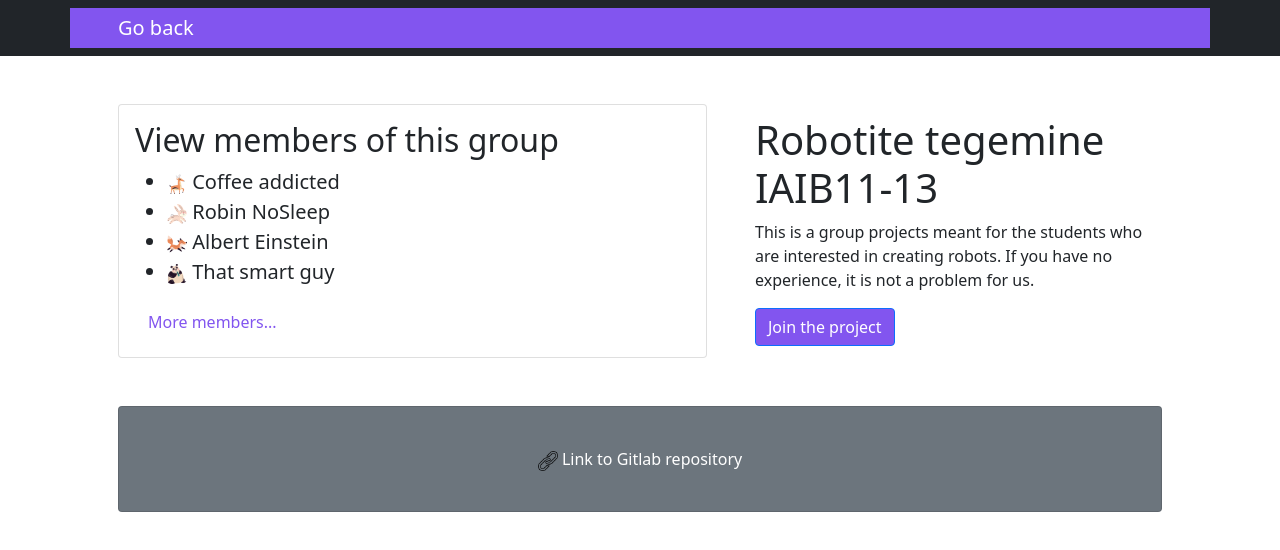
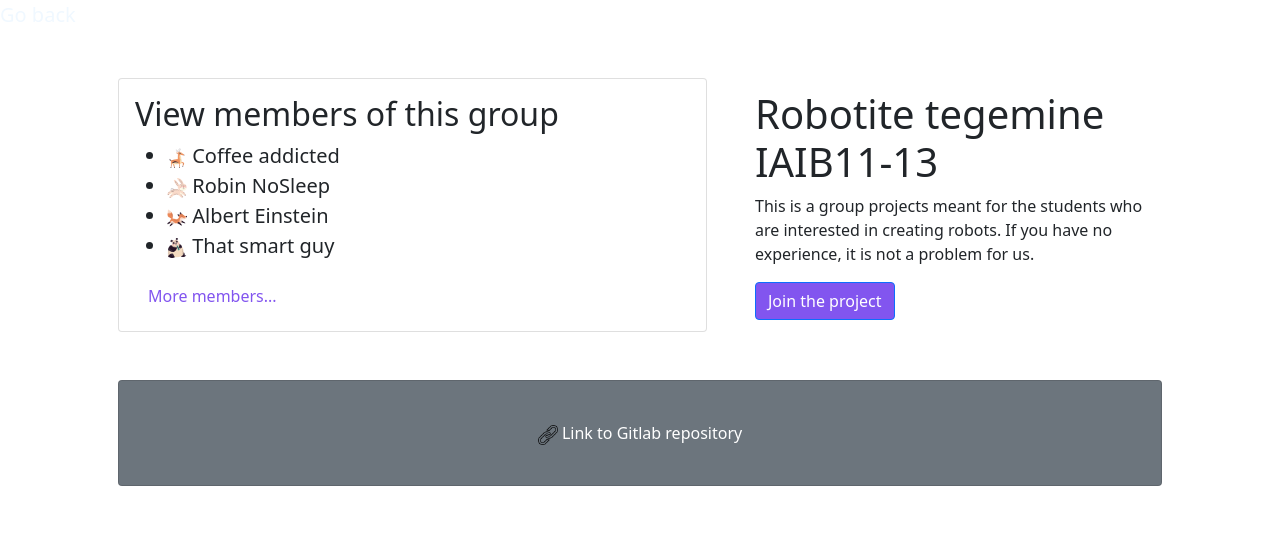
Before and after one commit to cailleach666/project-info, a plain HTML site: page index.html in a window 1280 px wide. Drawn offline with nearby package versions, Linux system fonts and the light colour scheme.

Commit message:
Update index.html

```diff
--- a/index.html
+++ b/index.html
@@ -14,10 +14,9 @@
     </head>
     <body>
         <!-- Responsive navbar-->
-        <nav class="navbar navbar-expand-lg navbar-dark bg-dark">
-            <div class="container px-5"style="background: #8255ef;">
-                <a class="navbar-brand navbar-purple"  href="https://cailleach666.github.io/projects-web/">Go back</a>
-                <button class="navbar-toggler" type="button" data-bs-toggle="collapse" data-bs-target="#navbarSupportedContent" aria-controls="navbarSupportedContent" aria-expanded="false" aria-label="Toggle navigation"><span class="navbar-toggler-icon"></span></button>
+        <nav>
+            <div class="nav-left">
+                <a href="https://cailleach666.github.io/aid_it/#" style="text-decoration: none; color: aliceblue; font-size: 20px;">Go back</a>
             </div>
         </nav>
         <!-- Page Content-->
```
